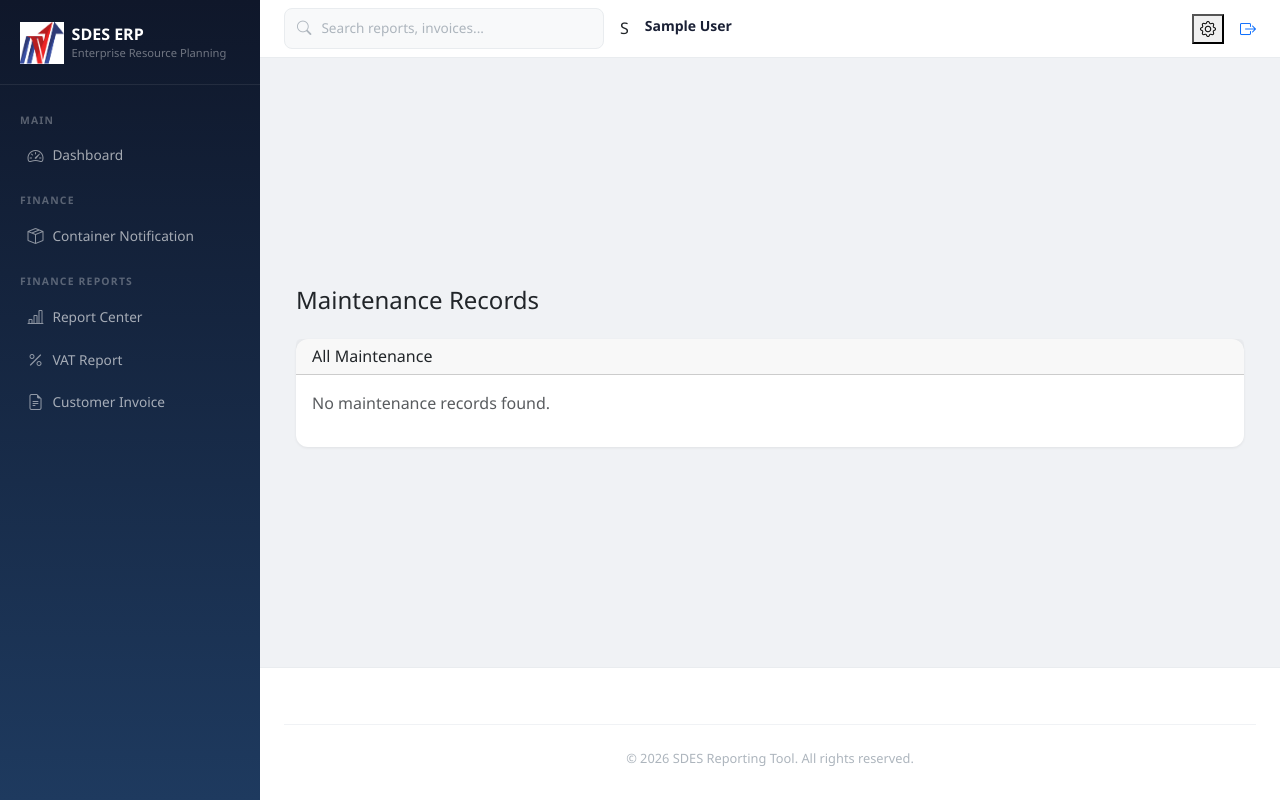
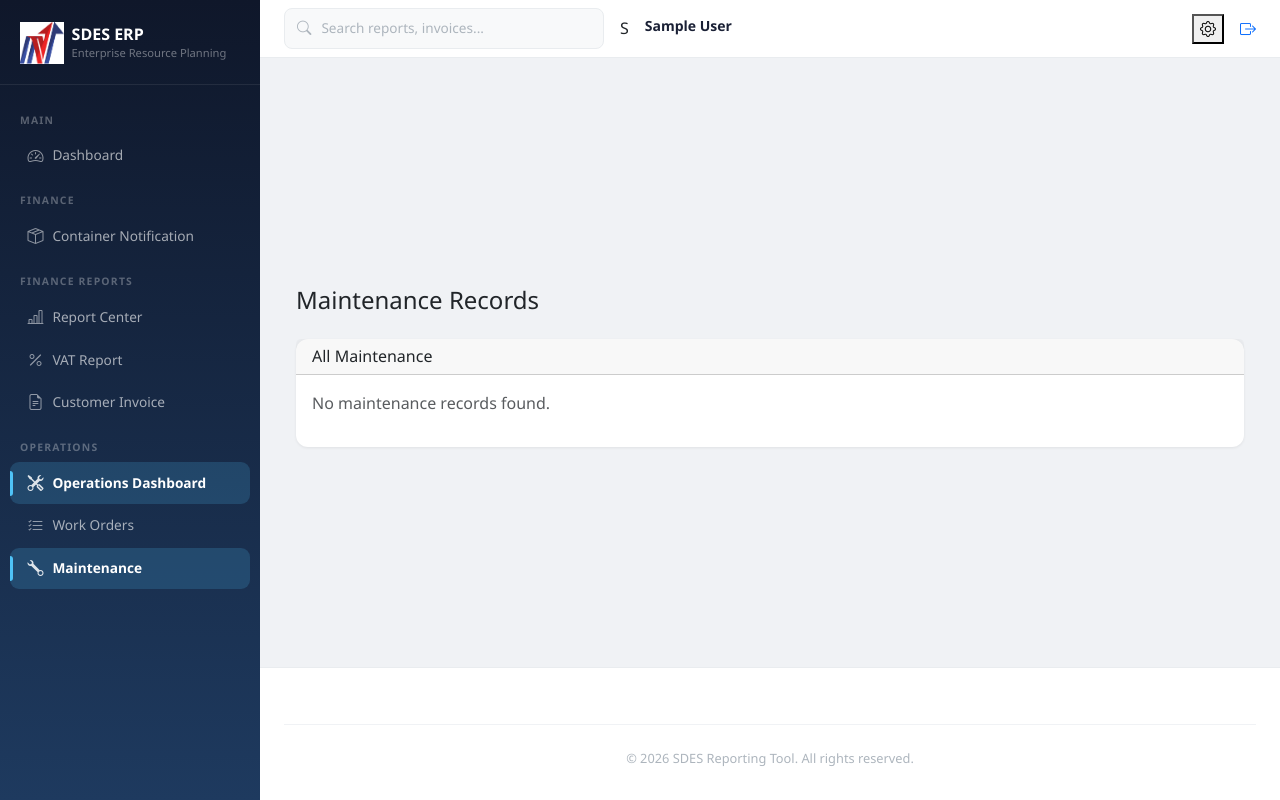
Before and after one commit to shahnawazsf/erp_project, a Django app: page /operations/maintenance/ in a window 1280 px wide. Run offline with Django 5.2, Linux system fonts and the light colour scheme; the visitor is signed in with stand-in values (Sample User, id 1); data that the repository does not hold is empty.

Commit message:
Add Operations module to sidebar navigation and global search
- Add Operations section to sidebar with 3 menu items:
  * Operations Dashboard
  * Work Orders
  * Maintenance
- Add Operations items to global search functionality
- Use Bootstrap icons (tools, list-check, wrench) for visual identification

Co-Authored-By: Claude Haiku 4.5 <noreply@anthropic.com>

```diff
--- a/templates/base.html
+++ b/templates/base.html
@@ -336,6 +336,20 @@
            class="nav-link {% if request.resolver_match.url_name == 'report_customer_invoice' %}active{% endif %}">
             <i class="bi bi-file-earmark-text"></i> Customer Invoice
         </a>
+
+        <div class="nav-section">Operations</div>
+        <a href="{% url 'operations:dashboard' %}"
+           class="nav-link {% if request.resolver_match.app_name == 'operations' %}active{% endif %}">
+            <i class="bi bi-tools"></i> Operations Dashboard
+        </a>
+        <a href="{% url 'operations:work_orders_list' %}"
+           class="nav-link {% if request.resolver_match.url_name == 'work_orders_list' %}active{% endif %}">
+            <i class="bi bi-list-check"></i> Work Orders
+        </a>
+        <a href="{% url 'operations:maintenance_list' %}"
+           class="nav-link {% if request.resolver_match.url_name == 'maintenance_list' %}active{% endif %}">
+            <i class="bi bi-wrench"></i> Maintenance
+        </a>
     </div>
 </div>
 
@@ -531,7 +545,10 @@
             { title: 'Customer Invoice Report', meta: 'Finance Reports', url: '{% url "report_customer_invoice" %}' },
             { title: 'VAT Report', meta: 'Finance Reports', url: '{% url "report_vat" %}' },
             { title: 'Dashboard', meta: 'Main', url: '{% url "dashboard" %}' },
-            { title: 'Report Center', meta: 'Finance Reports', url: '{% url "finance_reports" %}' }
+            { title: 'Report Center', meta: 'Finance Reports', url: '{% url "finance_reports" %}' },
+            { title: 'Operations Dashboard', meta: 'Operations', url: '{% url "operations:dashboard" %}' },
+            { title: 'Work Orders', meta: 'Operations', url: '{% url "operations:work_orders_list" %}' },
+            { title: 'Maintenance', meta: 'Operations', url: '{% url "operations:maintenance_list" %}' }
         ];
 
         var filtered = mockResults.filter(function (item) {
```
